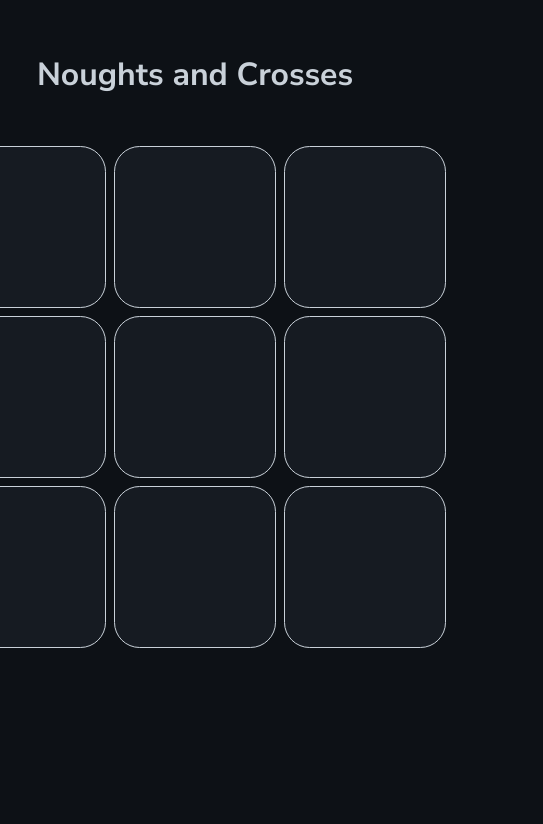
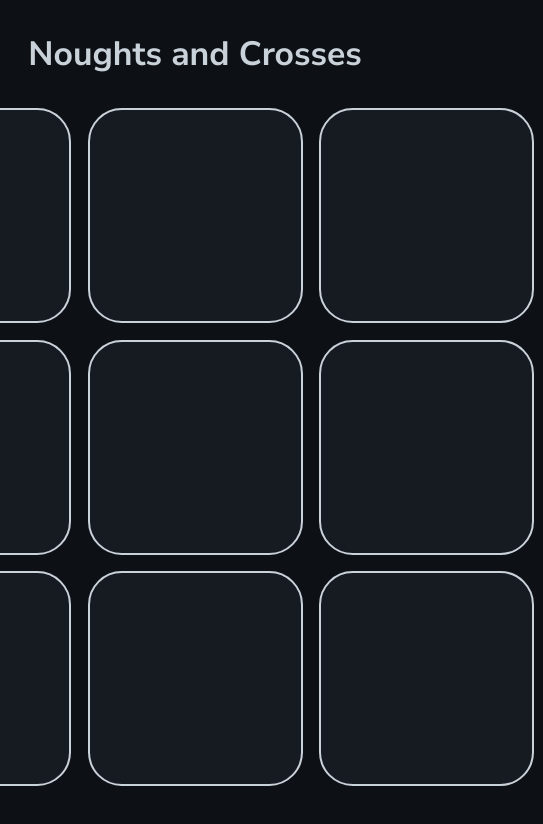
Before and after one commit to cheddachedda/noughts-and-crosses, a plain HTML site: page index.html in a window 390 px wide. Shown: the whole page, 543 px wide, since content can reach past the window. Drawn offline with Linux system fonts and the light colour scheme.

Commit message:
responsive design

```diff
--- a/css/style.css
+++ b/css/style.css
@@ -9,11 +9,8 @@ body {
   justify-content: center;
 }
 
-header {
-  padding: 24px;
-}
-
 header > h1 {
+  font-size: 4vh;
   text-align: center;
 }
 
@@ -23,17 +20,19 @@ header > h1 {
 }
 
 .cell {
+  align-items: center;
   background-color: #161B22;
-  border: 1px solid #C9D1D9;
+  border: 0.025em solid #C9D1D9;
   border-radius: 0.4em;
-  font-size: 4em;
+  display: flex;
+  font-size: 10vh;
   height: 2.5em;
-  margin: 4px;
-  text-align: center;
+  justify-content: center;
+  margin: 0.1em;
   width: 2.5em;
 }
 
 .cell:active {
   background-color: #8A949E;
-  border: 1px solid #8A949E;
+  border: 0.025em solid #8A949E;
 }
```
